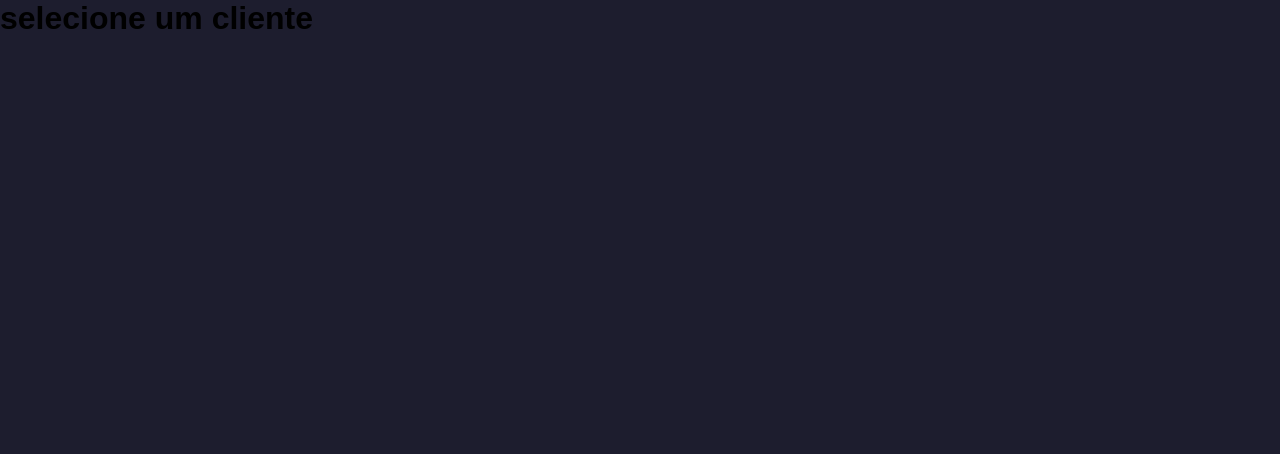
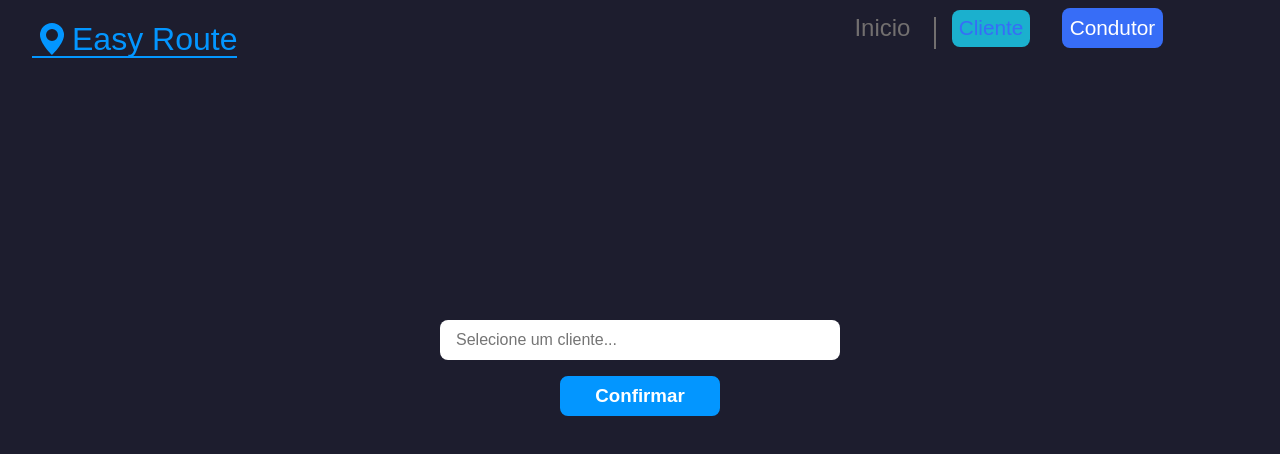
Before and after one commit to clovisantunes/easy_route, a Next.js app: page /SelectClient in a window 1280 px wide. Shown: the top 454 px of the page. Built offline with nearby package versions, Linux system fonts and the light colour scheme.

Commit message:
Iniciando modal para seleção de cliente

```diff
--- a/package.json
+++ b/package.json
@@ -21,8 +21,12 @@
     "react": "18.2.0",
     "react-dom": "18.2.0",
     "react-icons": "^4.9.0",
+    "react-modal": "^3.16.1",
     "react-toastify": "^9.1.3",
     "sass": "^1.63.4",
     "typescript": "5.1.3"
+  },
+  "devDependencies": {
+    "@types/react-modal": "^3.16.0"
   }
 }
--- /dev/null
+++ b/src/components/UI/ModalClient/index.tsx
@@ -0,0 +1,19 @@
+import { Button } from '../Button/Index';
+import styles from './styles.module.scss';
+
+
+
+export function ModalClient(){
+    return(
+        <div className={styles.container}>
+            <div className={styles.clientContainer}>
+            <span>Clientes</span>
+                <div>
+                <Button type='submit'>
+                    UM Cliente | Endereço
+                </Button>
+                </div>
+            </div>
+        </div>
+    )
+}
--- /dev/null
+++ b/src/components/UI/ModalClient/styles.module.scss
@@ -0,0 +1,33 @@
+.container{
+    display: flex;
+    flex-direction: column;
+    position: absolute;
+    align-items: center;
+    width: 50%;
+    height: 50vh;
+    background-color: var(--black);
+    border-radius: 1em;
+    padding: 1em;
+}
+.clientContainer{
+    display: flex;
+    flex-direction: column;
+    justify-content: center;
+    width: 90%;
+
+    span{
+        font-size: 2em;
+        color: var(--white);
+        margin: 0 0 1em 0;
+    }
+    Button{
+        width: 100%;
+        height: 3em;
+        background-color: var(--dark-700);
+        border-radius: .5em;
+        border: none;
+        border-left: solid 8px var(--red-900);
+        color: var(--white);
+
+    }
+}
--- a/src/pages/SelectClient/index.tsx
+++ b/src/pages/SelectClient/index.tsx
@@ -1,8 +1,57 @@
+import React, {useState} from 'react';
+import Head from 'next/head';
 import styles from './styles.module.scss';
+import { Navbar } from '@/components/Header';
+import { Input } from '@/components/UI/Input';
+import { Button } from '@/components/UI/Button/Index';
+import Modal from 'react-modal';
+import { ModalClient } from '@/components/UI/ModalClient';
+
+
+
+
 
 
 export default function SelectClient(){
+    Modal.setAppElement('#__next');
+
+    const [modalVisible, setModalVisible ] = useState(false);
+
+    const openModal = () => {
+        setModalVisible(true);
+      };
+      const closeModal = () => {
+        setModalVisible(false);
+      };
+
+
     return(
-        <h1>selecione um cliente</h1>
+        <>
+
+            <Head>
+        <title>Dashboard - Condutor </title>
+      </Head>
+      <Navbar />
+          <div className={styles.container}>
+            <div className={styles.containerCenter}>
+
+                <div className={styles.itens}>
+                    <form>
+
+                    <Input
+                    type='text'
+                    placeholder='Selecione um cliente...'
+                    onClick={openModal}
+                    />
+                    <Button type='submit'>Confirmar</Button>
+                    </form>
+                </div>
+            </div>
+                { modalVisible && (
+                    <ModalClient
+                    />
+                )}
+          </div>
+        </>
     )
 }
--- a/src/pages/SelectClient/styles.module.scss
+++ b/src/pages/SelectClient/styles.module.scss
@@ -0,0 +1,48 @@
+.container{
+    display: flex;
+    justify-content: center;
+    align-items: center;
+    height: 100vh;
+}
+.containerCenter{
+    width: 60%;
+    height: 40em;
+
+
+    .itens{
+        display: flex;
+        justify-content: center;
+        align-items: center;
+
+        height: 90%;
+        form{
+            display: flex;
+            flex-direction: column;
+            align-items: center;
+
+            Input{
+                width: 25em;
+                height: 2.5em;
+                border-radius: .5em;
+                border: none;
+                padding: 1em;
+                background-color: var(--white);
+                color: var(--grey-100);
+                margin-bottom: 1em;
+            }
+            Button{
+                width: 10em;
+                height: 2.5em;
+                border-radius: 0.5em;
+                border: solid 2px var(--blue-500);
+                background-color: var(--blue-500);
+                color: var(--white);
+                transition: all .3s ease;
+            }
+            Button:hover{
+                background-color: var(--dark-700);
+                border: none;
+            }
+        }
+    }
+}
--- a/src/styles/globals.scss
+++ b/src/styles/globals.scss
@@ -9,23 +9,25 @@
 :root{
 
   --white: #fff;
-  --black: #111F3D;
+  --black: #0c1424;
 
-  --grey: rgba(177, 179, 194, 0.14901960784313725);
   --dark-700: #1d1d2e;
   --pink-100:#F897AF;
   --pink-500: #F44571;
+
+  --grey: rgba(177, 179, 194, 0.14901960784313725);
+  --grey-50: rgb(245, 241, 241);
   --grey-100: #726f6f;
+
   --blue-100: #1bb0ce;
+  --blue-200: rgba(11, 143, 214, 0.193);
+  --blue-500:#0396FF;
   --blue-900:#376DF7;
+  --blue-1000: rgb(31, 8, 236);
+  --blue-hover: rgba(1, 111, 255, 0.355);
 
-  --grey-50: rgb(245, 241, 241);
   --red-900:#ff3f4b;
-  --blue-500:#0396FF;
   --pink-600: #3B2667;
-  --blue-100: rgba(11, 143, 214, 0.193);
-  --blue-hover: rgba(1, 111, 255, 0.355);
-  --blue-1000: rgb(31, 8, 236);
 }
 
 button{
```
Also changed, not shown: 2 other files (tests, documents, lock files or other folders).
